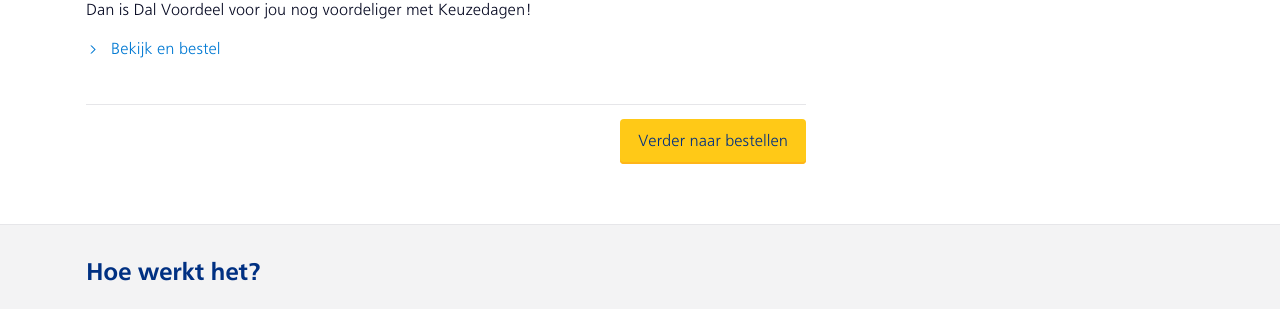
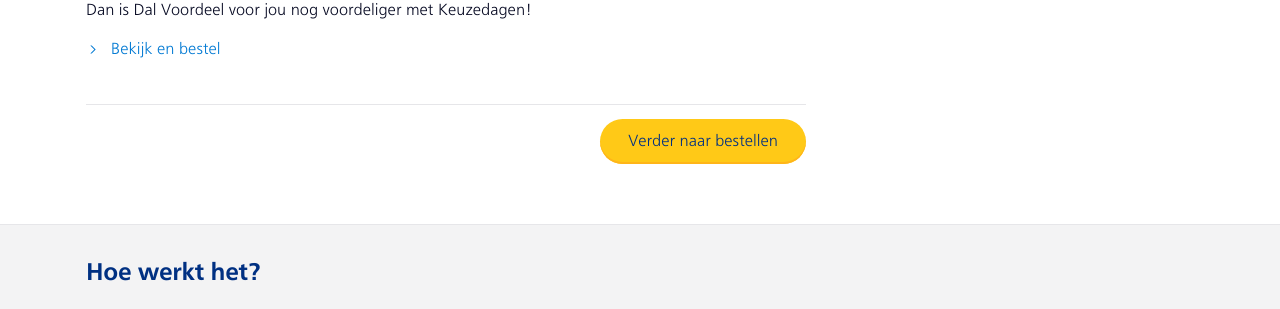
Before and after one commit to tdenheld/ns-ros, a Jekyll site: the page built from index.html, in a window 1280 px wide and 1281 px high. Shown: the part 677-986 px from the top of the window. Built offline with Jekyll 4.4.1, drawn with Linux system fonts in a browser that asks for light colours.

Commit message:
pill cta

```diff
--- a/_includes/cta.html
+++ b/_includes/cta.html
@@ -1,5 +1,5 @@
 <a href="/bestellen/stap{{ page.dest }}.html">
-    <button {{ page.disabled }} class="button button--nsYellow w-100 w-auto-sm js-submit">
+    <button {{ page.disabled }} class="button button--nsYellow btn--pill ph-4 w-100 w-auto-sm js-submit">
         {{ page.cta }}
     </button>
 </a>
```
Also changed, not shown: 4 other files.
